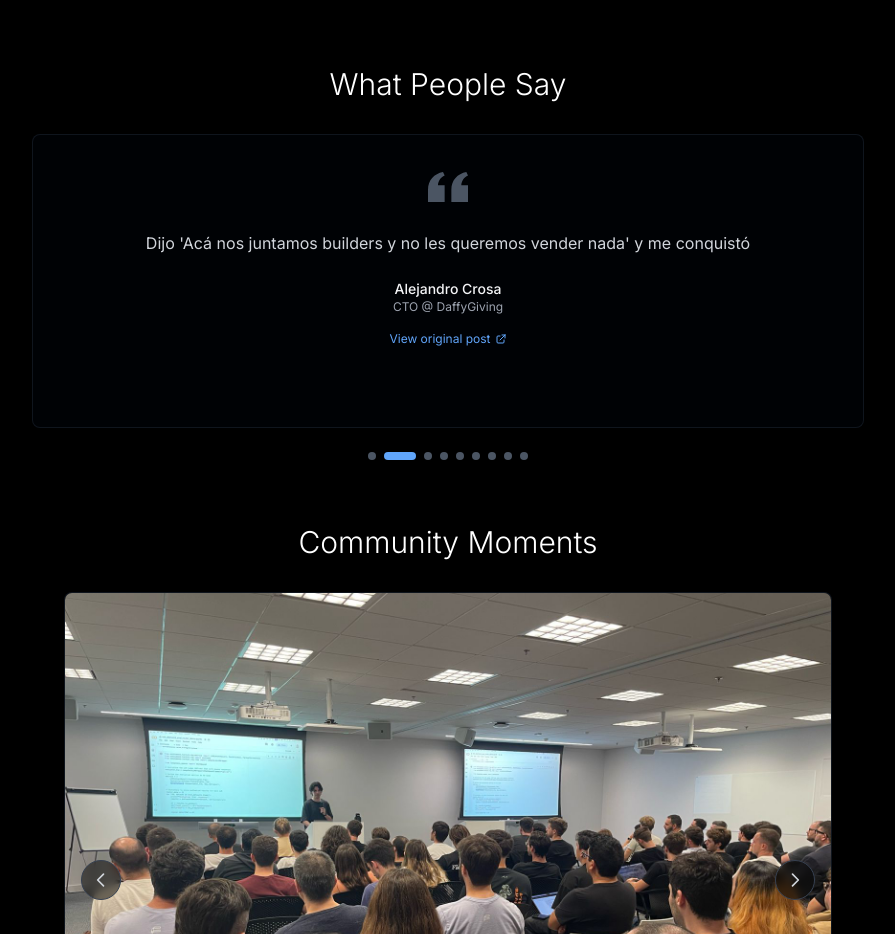
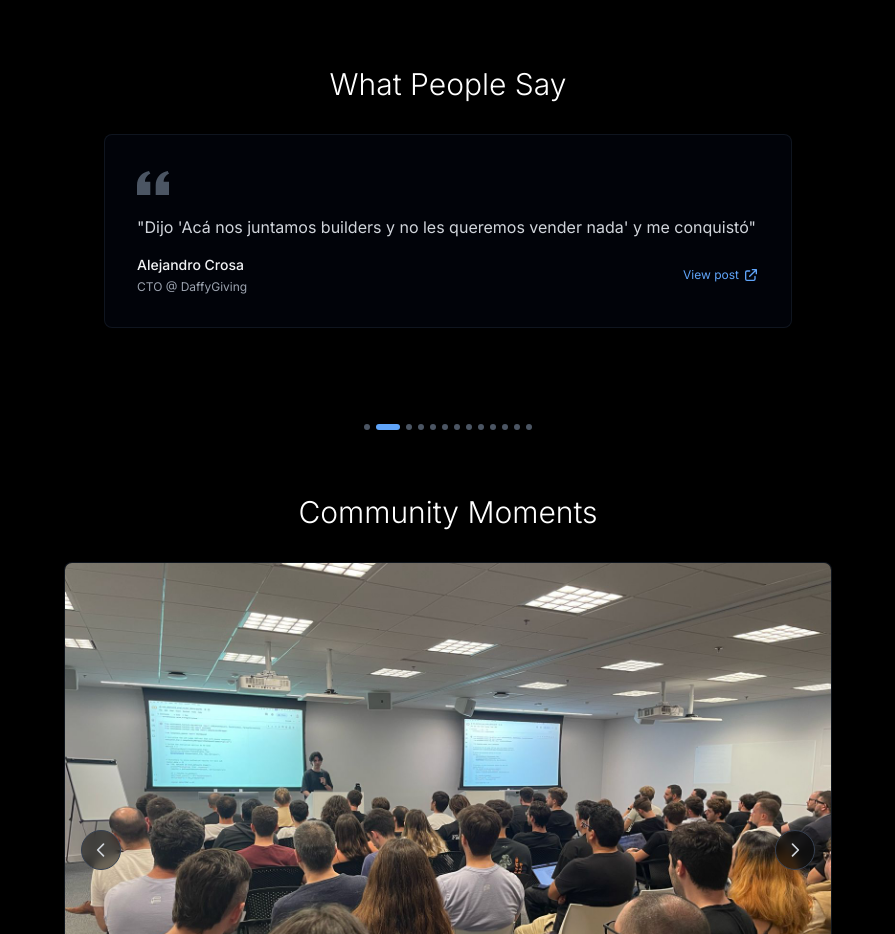
Before and after one commit to fpingham/llm-native, a Next.js app: page / in a window 1280 px wide. Shown: the part 1540-2474 px from the top of the page, without its empty margins (192-1087 px from the left). Built offline with nearby package versions, Linux system fonts and the light colour scheme.

Commit message:
fix: testimonials

```diff
--- a/app/components/TestimonialCarousel.tsx
+++ b/app/components/TestimonialCarousel.tsx
@@ -25,61 +25,62 @@ export function TestimonialCarousel({ testimonials }: TestimonialCarouselProps)
   }
 
   return (
-    <div className="relative w-full max-w-4xl mx-auto px-4 sm:px-0">
-      <div className="overflow-hidden rounded-lg bg-gray-950/30 backdrop-blur-sm border border-gray-800/50 p-6 sm:p-8">
+    <div className="relative w-full max-w-3xl mx-auto">
+      <div className="px-4 sm:px-6">
+        <div className="overflow-hidden">
           <div className="flex transition-transform duration-500 ease-in-out"
                style={{ transform: `translateX(-${currentIndex * 100}%)` }}>
             {testimonials.map((testimonial, index) => (
-            <div key={index} className="w-full flex-shrink-0">
-              <div className="flex flex-col items-center text-center">
-                <div className="mb-4 sm:mb-6">
-                  <svg className="w-8 h-8 sm:w-10 sm:h-10 text-gray-600" fill="currentColor" viewBox="0 0 24 24">
+              <div key={index} className="w-full flex-shrink-0 px-2 sm:px-4">
+                <div className="bg-gray-950/50 backdrop-blur-sm border border-gray-800/50 rounded-lg p-6 sm:p-8">
+                  <svg className="w-6 h-6 sm:w-8 sm:h-8 text-gray-600 mb-4" fill="currentColor" viewBox="0 0 24 24">
                     <path d="M14.017 21v-7.391c0-5.704 3.731-9.57 8.983-10.609l.995 2.151c-2.432.917-3.995 3.638-3.995 5.849h4v10h-9.983zm-14.017 0v-7.391c0-5.704 3.748-9.57 9-10.609l.996 2.151c-2.433.917-3.996 3.638-3.996 5.849h3.983v10h-9.983z" />
                   </svg>
+
+                  <blockquote className="text-gray-300 text-sm sm:text-base leading-relaxed mb-4">
+                    "{testimonial.content}"
+                  </blockquote>
+
+                  <div className="flex items-center justify-between">
+                    <div>
+                      <div className="text-gray-100 font-medium text-sm">{testimonial.name}</div>
+                      {testimonial.role && (
+                        <div className="text-gray-400 text-xs mt-1">
+                          {testimonial.role}
                         </div>
-
-                <p className="text-gray-300 text-sm sm:text-base mb-4 sm:mb-6 leading-relaxed max-w-2xl px-2 sm:px-0">
-                  {testimonial.content}
-                </p>
-
-                <div className="text-center">
-                  <h4 className="text-gray-100 font-medium text-sm">{testimonial.name}</h4>
-                  {testimonial.role && (
-                    <p className="text-gray-400 text-xs">
-                      {testimonial.role}
-                    </p>
                       )}
                     </div>
 
-                {/* View original post link */}
                     {testimonial.postUrl && (
                       <a
                         href={testimonial.postUrl}
                         target="_blank"
                         rel="noopener noreferrer"
-                    className="inline-flex items-center gap-1 mt-3 sm:mt-4 text-xs text-blue-400 hover:text-blue-300 transition-colors"
+                        className="inline-flex items-center gap-1 text-xs text-blue-400 hover:text-blue-300 transition-colors"
                       >
-                    View original post
-                    <svg className="w-3 h-3" fill="none" stroke="currentColor" viewBox="0 0 24 24">
+                        <span className="hidden sm:inline">View post</span>
+                        <svg className="w-4 h-4" fill="none" stroke="currentColor" viewBox="0 0 24 24">
                           <path strokeLinecap="round" strokeLinejoin="round" strokeWidth={2} d="M10 6H6a2 2 0 00-2 2v10a2 2 0 002 2h10a2 2 0 002-2v-4M14 4h6m0 0v6m0-6L10 14" />
                         </svg>
                       </a>
                     )}
                   </div>
                 </div>
+              </div>
             ))}
           </div>
         </div>
+      </div>
 
-      <div className="flex justify-center gap-2 mt-4 sm:mt-6">
+      <div className="flex justify-center gap-1.5 mt-4 sm:mt-6">
         {testimonials.map((_, index) => (
           <button
             key={index}
             onClick={() => handleDotClick(index)}
-            className={`w-2 h-2 rounded-full transition-all duration-300 ${
+            className={`h-1.5 rounded-full transition-all duration-300 ${
               index === currentIndex
-                ? 'bg-blue-400 w-6 sm:w-8'
-                : 'bg-gray-600 hover:bg-gray-500'
+                ? 'bg-blue-400 w-6'
+                : 'bg-gray-600 w-1.5 hover:bg-gray-500'
             }`}
             aria-label={`Go to testimonial ${index + 1}`}
           />
--- a/app/data/events.ts
+++ b/app/data/events.ts
@@ -546,6 +546,30 @@ export const testimonials: Testimonial[] = [
     content: "Por más eventos asiii",
     postUrl: "https://x.com/sufrang737"
   },
+  {
+    name: "Mauro Casas Balsamello",
+    role: "Software Engineer",
+    content: "Presente en el evento de LLM Native, un gran iniciativa!",
+    postUrl: "https://www.linkedin.com/posts/maurocasas_we-hosted-another-llm-native-meetup-at-lemon-activity-7351277154321494018-S4VA?utm_source=share&utm_medium=member_desktop&rcm=ACoAACOpDW4BKl77N-jtdFy9or2naFa3Qqj9FpU"
+  },
+  {
+    name: "Juan Marí",
+    role: "AI Engineer",
+    content: "El viernes pasado se realizó un nuevo encuentro de la comunidad llmnative.dev, esta vez en las oficinas de Lemon. Tuvimos la oportunindad de escuchar sobre novedosos casos de uso de LLMs, incluyendo experiencias reales con MCPs en producción.",
+    postUrl: "https://www.linkedin.com/posts/juan-mar%C3%AD-29ab3b20a_el-viernes-pasado-se-realiz%C3%B3-un-nuevo-encuentro-activity-7350626607444758529-2rd5?utm_source=share&utm_medium=member_desktop&rcm=ACoAACOpDW4BKl77N-jtdFy9or2naFa3Qqj9FpU"
+  },
+  {
+    name: "Santiago Cuevas",
+    role: "AI Engineer - Data Scientist",
+    content: "🙏Lucas Petralli y Lautaro Gesuelli Pinto, gracias por organizar! Un lujazo el nivel de la comunidad.",
+    postUrl: "https://www.linkedin.com/posts/santicuevas_we-hosted-another-llm-native-meetup-at-lemon-activity-7351037938362703872-nIPB?utm_source=share&utm_medium=member_desktop&rcm=ACoAACOpDW4BKl77N-jtdFy9or2naFa3Qqj9FpU"
+  },
+  {
+    name: "Andrés Avila Páez",
+    role: "Co-Founder @ Arturito.ai",
+    content: "🚀 Estuvimos en el 3er encuentro de LLMNative en las oficinas de Lemon, y salimos con la cabeza explotada 💥 Modelos en producción, agentes seguros, LLMs corriendo local, SEO pensando en LLMs, contenido generativo y evals reales para mejorar lo que ya está corriendo.",
+    postUrl: "https://www.linkedin.com/posts/romanavila_estuvimos-en-el-3er-encuentro-de-llmnative-activity-7351026863806263296-N0Du?utm_source=share&utm_medium=member_desktop&rcm=ACoAACOpDW4BKl77N-jtdFy9or2naFa3Qqj9FpU"
+  },
 ];
 
 // All event photos from the events folder
--- a/app/events/page.tsx
+++ b/app/events/page.tsx
@@ -177,7 +177,7 @@ export default function EventsPage() {
                       </svg>
                     </a>
                     <a
-                      href="https://x.com/lgesuellip"
+                      href="https://x.com/lgesuelli_p"
                       className="text-gray-500 hover:text-blue-400 transition-colors"
                       target="_blank"
                       rel="noopener noreferrer"
@@ -212,46 +212,11 @@ export default function EventsPage() {
                       </svg>
                     </a>
                     <a
-                      href="https://x.com/lucas_petralli"
+                      href="https://x.com/PetralliLucas"
                       className="text-gray-500 hover:text-blue-400 transition-colors"
                       target="_blank"
                       rel="noopener noreferrer"
                       aria-label="Lucas Petralli Twitter/X"
-                    >
-                      <svg className="w-3 h-3" fill="currentColor" viewBox="0 0 24 24">
-                        <path d="M18.901 1.153h3.68l-8.04 9.19L24 22.846h-7.406l-5.8-7.584-6.638 7.584H.474l8.6-9.83L0 1.154h7.594l5.243 6.932ZM17.61 20.644h2.039L6.486 3.24H4.298Z"/>
-                      </svg>
-                    </a>
-                  </div>
-                </div>
-
-                {/* Francisco */}
-                <div className="text-center">
-                  <img
-                    src="/speakers/francisco-ingham.png"
-                    alt="Francisco Ingham"
-                    className="w-12 h-12 rounded-full mx-auto mb-2 object-cover"
-                  />
-                  <h4 className="text-sm font-medium text-white">Francisco Ingham</h4>
-                  <p className="text-xs text-gray-400">@fpingham</p>
-                  <div className="flex gap-2 justify-center mt-1">
-                    <a
-                      href="https://www.linkedin.com/in/fpingham/"
-                      className="text-gray-500 hover:text-blue-400 transition-colors"
-                      target="_blank"
-                      rel="noopener noreferrer"
-                      aria-label="Francisco Ingham LinkedIn"
-                    >
-                      <svg className="w-3 h-3" fill="currentColor" viewBox="0 0 24 24">
-                        <path d="M20.447 20.452h-3.554v-5.569c0-1.328-.027-3.037-1.852-3.037-1.853 0-2.136 1.445-2.136 2.939v5.667H9.351V9h3.414v1.561h.046c.477-.9 1.637-1.85 3.37-1.85 3.601 0 4.267 2.37 4.267 5.455v6.286zM5.337 7.433c-1.144 0-2.063-.926-2.063-2.065 0-1.138.92-2.063 2.063-2.063 1.14 0 2.064.925 2.064 2.063 0 1.139-.925 2.065-2.064 2.065zm1.782 13.019H3.555V9h3.564v11.452zM22.225 0H1.771C.792 0 0 .774 0 1.729v20.542C0 23.227.792 24 1.771 24h20.451C23.2 24 24 23.227 24 22.271V1.729C24 .774 23.2 0 22.222 0h.003z"/>
-                      </svg>
-                    </a>
-                    <a
-                      href="https://x.com/fpingham"
-                      className="text-gray-500 hover:text-blue-400 transition-colors"
-                      target="_blank"
-                      rel="noopener noreferrer"
-                      aria-label="Francisco Ingham Twitter/X"
                     >
                       <svg className="w-3 h-3" fill="currentColor" viewBox="0 0 24 24">
                         <path d="M18.901 1.153h3.68l-8.04 9.19L24 22.846h-7.406l-5.8-7.584-6.638 7.584H.474l8.6-9.83L0 1.154h7.594l5.243 6.932ZM17.61 20.644h2.039L6.486 3.24H4.298Z"/>
```
Lines whose indentation alone changed are shown as unchanged.
